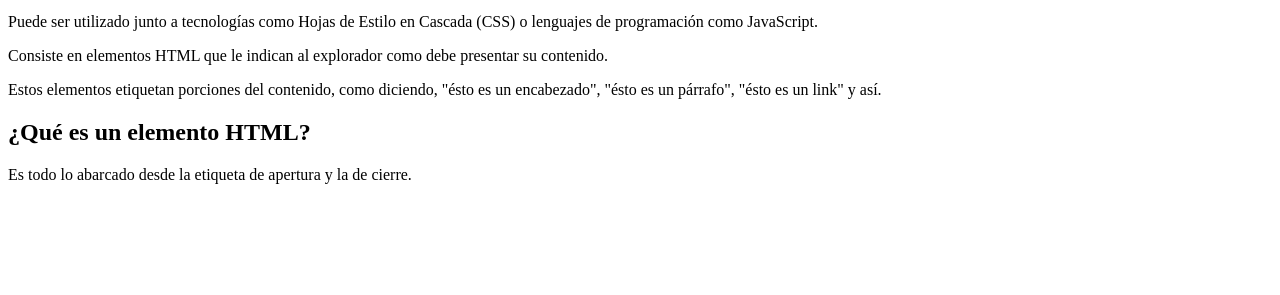
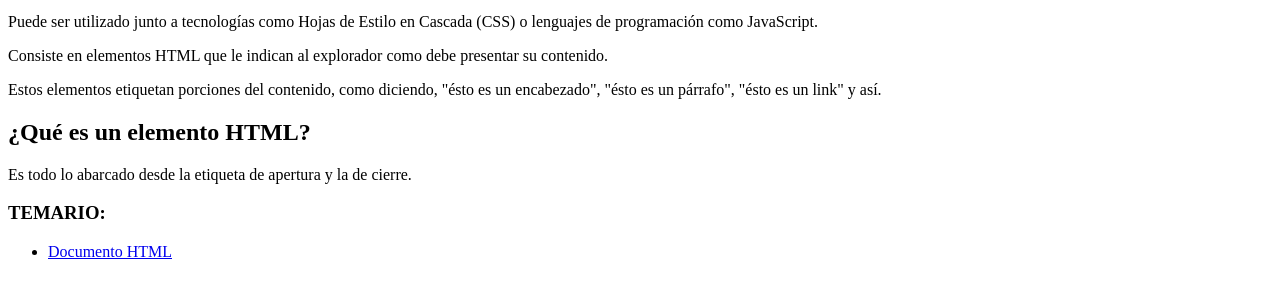
Before and after one commit to ibanezfr/conceptos-de-html, a plain HTML site: page index.html in a window 1280 px wide. Shown: the part 101-396 px from the top of the page. Drawn offline with Linux system fonts and the light colour scheme.

Commit message:
ref(index.html) new(documento.html)

```diff
--- a/index.html
+++ b/index.html
@@ -2,6 +2,9 @@
 <html lang="es">
 
 <head>
+    <meta charset="UTF-8">
+    <meta http-equiv="X-UA-Compatible" content="IE=edge">
+    <meta name="viewport" content="width=device-width, initial-scale=1.0">
     <title>Conceptos de HTML</title>
 </head>
 
@@ -17,7 +20,12 @@
         "ésto es un link" y así.</p>
     <h2>¿Qué es un elemento HTML?</h2>
     <p>Es todo lo abarcado desde la etiqueta de apertura y la de cierre.</p>
-
+    <h3>TEMARIO:</h3>
+    <ul>
+        <li>
+            <a href="./temario/documento.html">Documento HTML
+        </li>
+    </ul>
 </body>
 
 </html>
```
Also changed, not shown: temario/documento.html (added, +12 -0 lines).
